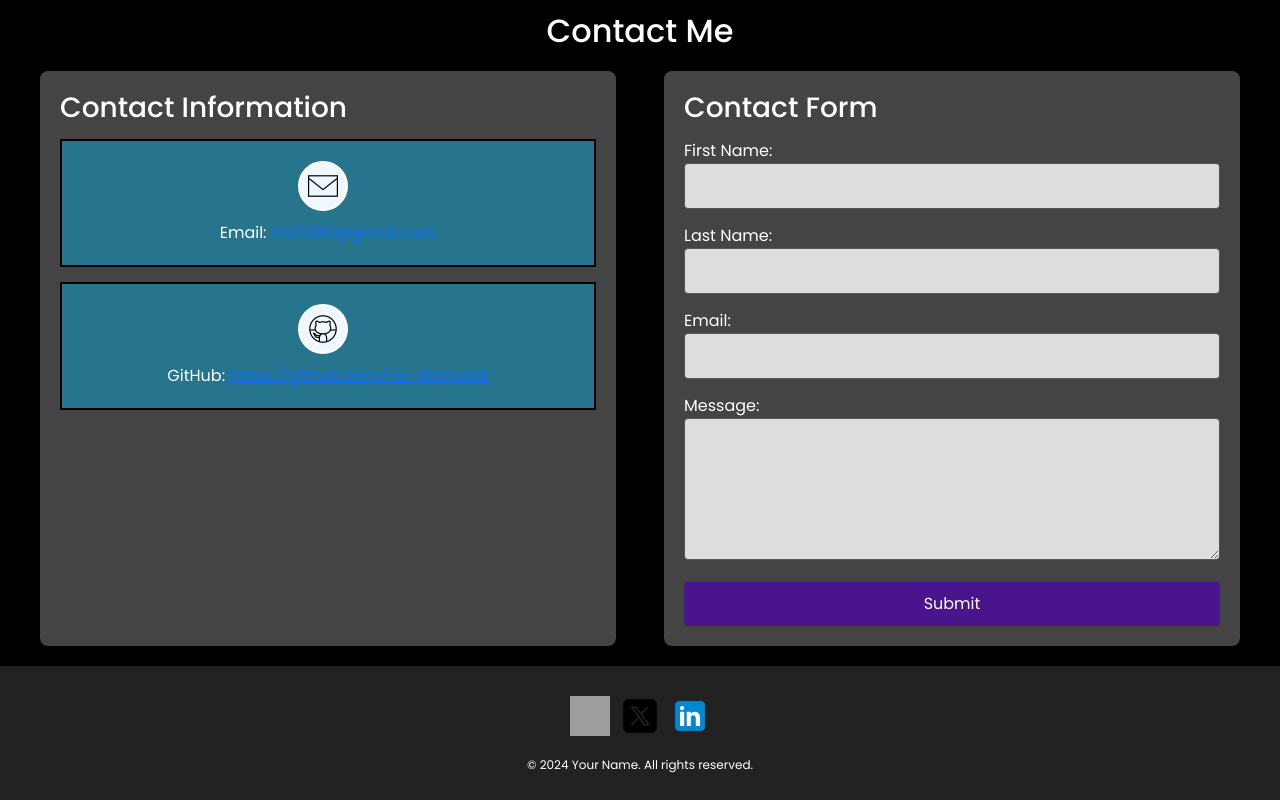
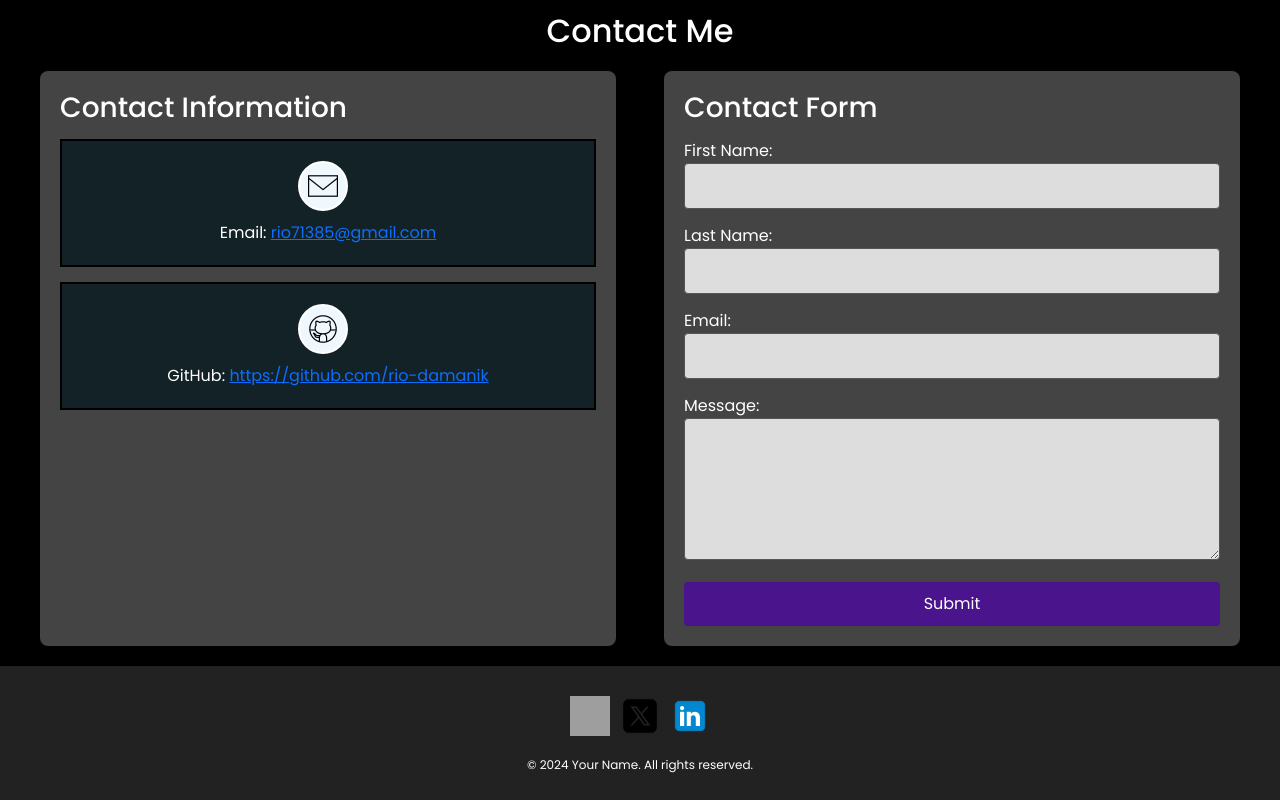
Before and after one commit to rio-damanik/react-portofolios, a React (Create React App) app: page / in a window 1280 px wide. Shown: the part 2682-3482 px from the top of the page. Built offline with nearby package versions, Linux system fonts and the light colour scheme; grey boxes are pictures that could not be loaded.

Commit message:
commit  update

```diff
--- a/public/index.html
+++ b/public/index.html
@@ -25,7 +25,7 @@
       work correctly both with client-side routing and a non-root public URL.
       Learn how to configure a non-root public URL by running `npm run build`.
     -->
-    <title>The Portofolios</title>
+    <title>Rio Damanik</title>
   </head>
   <body>
     <noscript>You need to enable JavaScript to run this app.</noscript>
--- a/src/components/ContactMe/ContactMe.css
+++ b/src/components/ContactMe/ContactMe.css
@@ -38,7 +38,7 @@
   padding: 20px;
   align-items: center;
   margin-bottom: 15px;
-  background-color: #26758d;
+  background-color: #122227;
   border: 2px solid black;
 }
 
--- a/src/components/Skills/Skills.css
+++ b/src/components/Skills/Skills.css
@@ -14,7 +14,7 @@
 }
 
 .accordion {
-  width: 100%;
+  width: 90%;
 }
 
 .accordion-item {
@@ -66,7 +66,7 @@
 }
 
 .accordion-item.active .accordion-content {
-  max-height: 500px; /* Set an appropriate max-height to enable the transition */
+  max-height: max-content; /* Set an appropriate max-height to enable the transition */
 }
 
 .accordion-item.active {
```
Also changed, not shown: public/manifest.json.
